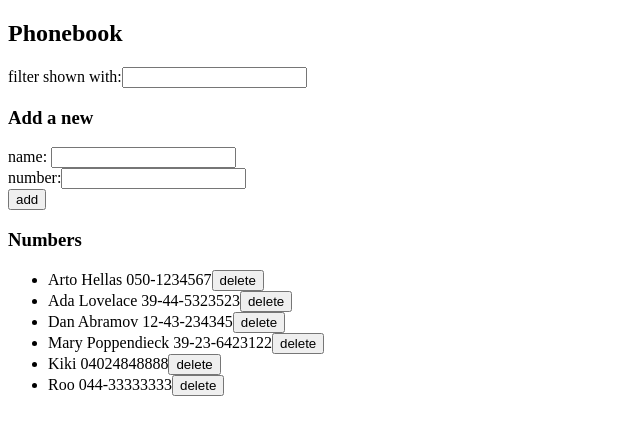
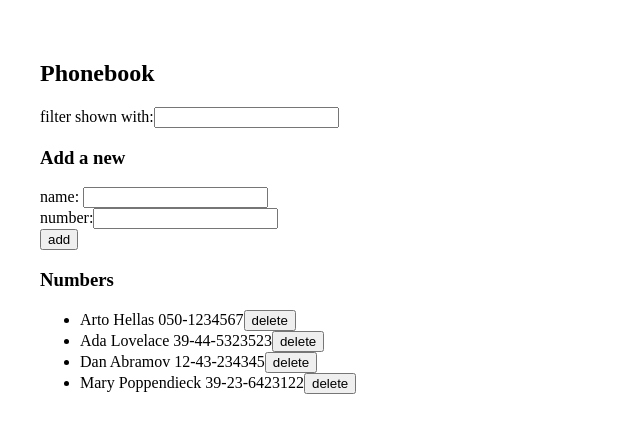
Before and after one commit to AnnamariKoo/05-puhelinluettelo-osa2, a React (Vite) app: page / in a window 1280 px wide. Shown: the top 434 px of the page, without its empty margins (0-640 px from the left). Built offline with nearby package versions, Linux system fonts and the light colour scheme; data requests are answered from the project's data file.

Commit message:
Ilmoitus onnistuneesta poistamisesta ok

```diff
--- a/db.json
+++ b/db.json
@@ -19,16 +19,6 @@
       "name": "Mary Poppendieck",
       "number": "39-23-6423122",
       "id": "4"
-    },
-    {
-      "name": "Kiki",
-      "number": "04024848888",
-      "id": "bdb5"
-    },
-    {
-      "id": "bdd0",
-      "name": "Roo",
-      "number": "044-33333333"
     }
   ]
 }
--- a/src/App.css
+++ /dev/null
@@ -1,6 +0,0 @@
-#root {
-  max-width: 1280px;
-  margin: 0 auto;
-  padding: 2rem;
-  text-align: center;
-}
--- a/src/App.jsx
+++ b/src/App.jsx
@@ -10,7 +10,7 @@ const App = () => {
     [newName, setNewName] = useState(""),
     [newNumber, setNewNumber] = useState(""),
     [searchTerm, setSearchTerm] = useState(""),
-    [errorMessage, setErrorMessage] = useState();
+    [notificationMessage, setNotificationMessage] = useState(null);
 
   useEffect(() => {
     personsService.getAll().then((initialPersons) => {
@@ -68,10 +68,14 @@ const App = () => {
     if (!window.confirm("Do you want to delete this number?")) {
       return;
     }
-    const response = personsService.removePerson(id);
-    console.log("response:", response);
-    const result = persons.filter((person) => person.id !== id);
-    setPersons(result);
+    personsService.removePerson(id).then((response) => {
+      setNotificationMessage(`Deleted ${response.name} successfully!`);
+      setTimeout(() => {
+        setNotificationMessage(null);
+      }, 5000);
+      const result = persons.filter((person) => person.id !== id);
+      setPersons(result);
+    });
   };
 
   const handleSearchChange = (event) => {
@@ -89,7 +93,7 @@ const App = () => {
   return (
     <div>
       <h2>Phonebook</h2>
-      <Notification message={errorMessage} />
+      <Notification message={notificationMessage} />
       <Filter searchTerm={searchTerm} handleSearchChange={handleSearchChange} />
       <h3>Add a new</h3>
       <PersonForm
--- a/src/components/Notification/Notification.jsx
+++ b/src/components/Notification/Notification.jsx
@@ -3,6 +3,6 @@ const Notification = ({ message }) => {
     return null;
   }
 
-  return <div className="error">{message}</div>;
+  return <div className="notification">{message}</div>;
 };
 export default Notification;
--- /dev/null
+++ b/src/index.css
@@ -0,0 +1,15 @@
+#root {
+  max-width: 1280px;
+  margin: 0 auto;
+  padding: 2rem;
+}
+
+.notification {
+  color: green;
+  background: lightgrey;
+  font-size: 20px;
+  border-style: solid;
+  border-radius: 5px;
+  padding: 10px;
+  margin-bottom: 10px;
+}
--- a/src/main.jsx
+++ b/src/main.jsx
@@ -1,4 +1,5 @@
 import ReactDOM from "react-dom/client";
+import "./index.css";
 import App from "./App";
 
 ReactDOM.createRoot(document.getElementById("root")).render(<App />);
```
